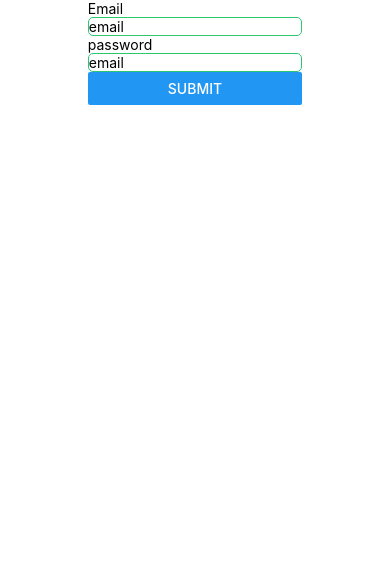
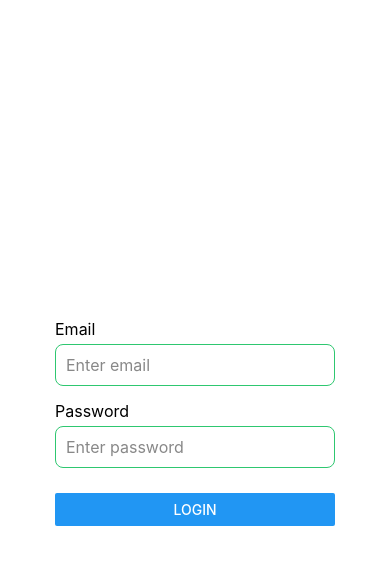
Before and after one commit to dilaksh06/medbotanica-new, a React Native app: screen / in a window 390 px wide. Shown: the top 564 px of the page. Built offline with nearby package versions, Linux system fonts and the light colour scheme.

Commit message:
init Register and Home screen

```diff
--- a/src/screens/LoginScreen.tsx
+++ b/src/screens/LoginScreen.tsx
@@ -1,41 +1,35 @@
-import { View, Text, TextInput, StyleSheet, Button, Alert } from 'react-native'
+import { View, Text, TextInput, StyleSheet, Button } from 'react-native'
 import React, { useState } from 'react'
 
 const LoginScreen = () => {
-
   const [email, setEmail] = useState<string>("")
   const [paswd, setPaswd] = useState<string>("")
-const [lists, setLists] = useState<string[]>([])
-
-function collectData(text: string) {
-  setLists([...lists, text])  // ✅ appends the string to the list
-}
-
-    function submit(){
-      Alert.alert("hi you have pressed the button")
-    }
-
 
   return (
     <View style={styles.mainView}>
-      <View style={{ flex: 2, width: "55%" }}>
-        <Text>Email</Text>
-
+      <View style={styles.formContainer}>
+        <Text style={styles.label}>Email</Text>
         <TextInput
           style={styles.inputBox}
-          placeholder='email'
+          placeholder='Enter email'
+          placeholderTextColor="#888"
+          value={email}
           onChangeText={setEmail}
         />
 
-        <Text>password</Text>
-
+        <Text style={styles.label}>Password</Text>
         <TextInput
           style={styles.inputBox}
-          placeholder='email'
+          placeholder='Enter password'
+          placeholderTextColor="#888"
+          secureTextEntry
+          value={paswd}
+          onChangeText={setPaswd}
         />
-        <Button
-        title='submit'
-        onPress={submit}/>
+
+        <View style={styles.buttonContainer}>
+          <Button title='Login' onPress={() => console.log("Login pressed")} />
+        </View>
       </View>
     </View>
   )
@@ -43,23 +37,32 @@ function collectData(text: string) {
 
 export default LoginScreen
 
-const styles = StyleSheet.create(
-
-  {
+const styles = StyleSheet.create({
   mainView: {
     flex: 1,
     backgroundColor: "white",
-      justifyContent: "center",
-      alignItems: "center"
+    justifyContent: "center", // center vertically
+    alignItems: "center",     // center horizontally
+    padding: 20,
+  },
+  formContainer: {
+    width: "80%",  // makes it responsive
+  },
+  label: {
+    fontSize: 16,
+    marginBottom: 5,
+    color: "black",
   },
   inputBox: {
     borderColor: "#2ec770",
     borderWidth: 1,
-      borderRadius: 5,
-      color:"black"
-
+    borderRadius: 8,
+    padding: 10,
+    marginBottom: 15,
+    fontSize: 16,
+    color: "black"
+  },
+  buttonContainer: {
+    marginTop: 10,
   }
-
-
-  }
-)
+})
```
Also changed, not shown: src/screens/RegisterScree.tsx (added, +10 -0 lines), src/screens/HomeScreen.tsx (added), 1 other file (tests, documents, lock files or other folders). Lines whose indentation alone changed are shown as unchanged.
